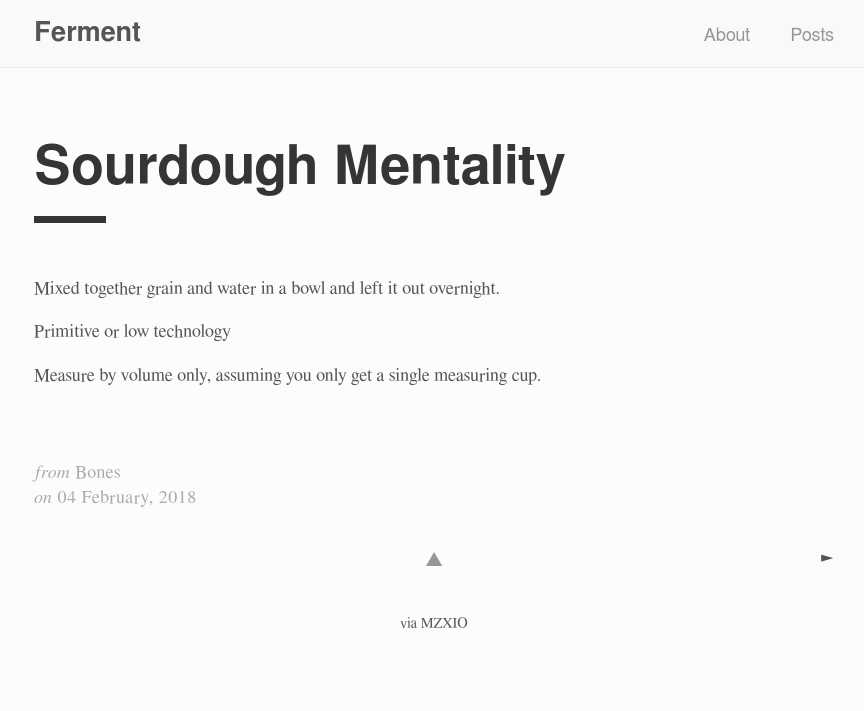
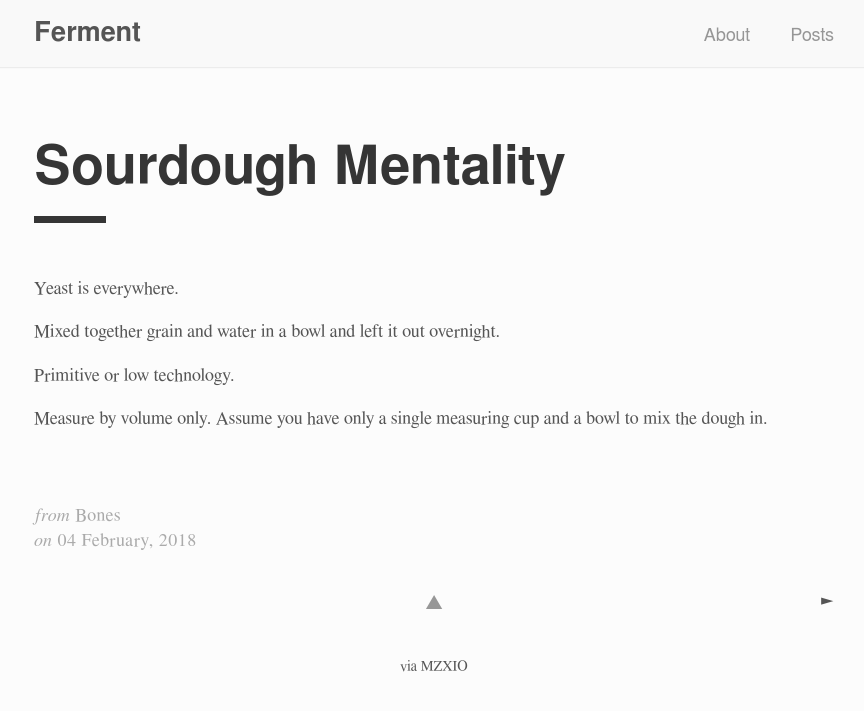
Before and after one commit to viablue/ferment, a Jekyll site: the page built from _posts/2018-02-04-sourdough-mentality.md, in a window 1280 px wide. Shown: the top 711 px of the page, without its empty margins (206-1070 px from the left). Built offline with Jekyll 4.4.1, drawn with Linux system fonts in a browser that asks for light colours.

Commit message:
teeing up for more sourdough

```diff
--- a/_posts/2018-02-04-sourdough-mentality.md
+++ b/_posts/2018-02-04-sourdough-mentality.md
@@ -5,11 +5,10 @@ category: "Cooking & Baking"
 date: 2018-02-04
 ---
 
+Yeast is everywhere.
 
 Mixed together grain and water in a bowl and left it out overnight.
 
+Primitive or low technology.
 
-
-Primitive or low technology
-
-Measure by volume only, assuming you only get a single measuring cup.
+Measure by volume only. Assume you have only a single measuring cup and a bowl to mix the dough in.
```
